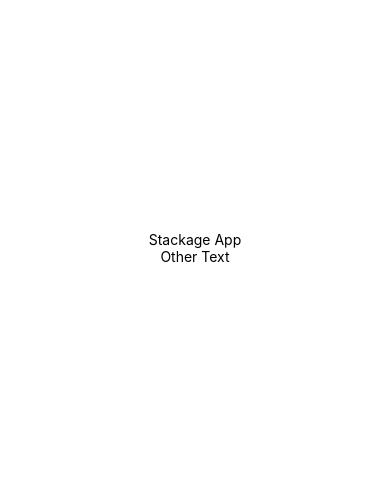
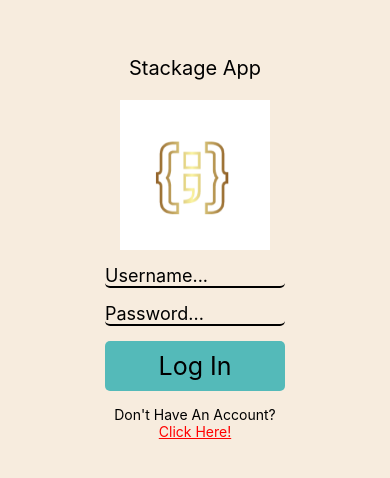
Before and after one commit to StackageApp/stackage-app, a React Native app: screen / in a window 390 px wide. Shown: the part 174-652 px from the top of the page. Built offline with nearby package versions, Linux system fonts and the light colour scheme.

Commit message:
create some standard styles and an example page

```diff
--- a/App.js
+++ b/App.js
@@ -1,26 +1,32 @@
 import React from 'react';
-import { StyleSheet, Text, View } from 'react-native';
+import { Text, View } from 'react-native';
 
 import { StatusBar } from 'expo-status-bar';
 
+import ExComponents from './ExComponents';
+import styles from './styles';
+
 export default function App() {
   return (
-    <View style={styles.container}>
-      <Text>Stackage App</Text>
-      <Text>Other Text</Text>
+    <View style={styles.landingPage}>
+      <Text style={styles.Title}>Stackage App</Text>
+      <ExComponents />
       <StatusBar style={styles.StatusBar} />
     </View>
   );
 }
 
-const styles = StyleSheet.create({
-  container: {
-    flex: 1,
-    backgroundColor: '#fff',
-    alignItems: 'center',
-    justifyContent: 'center',
-  },
-  StatusBar: {
-    StatusBarStyle: 'auto',
-  },
-});
+// const styles = StyleSheet.create({
+//   container: {
+//     flex: 1,
+//     backgroundColor: '#fff',
+//     alignItems: 'center',
+//     justifyContent: 'center',
+//   },
+//   Title: {
+//     fontSize: 20
+//   },
+//   StatusBar: {
+//     StatusBarStyle: 'auto',
+//   },
+// });
--- /dev/null
+++ b/ExComponents.js
@@ -0,0 +1,111 @@
+import React, { useState } from 'react';
+import {
+  Button,
+  Image,
+  Pressable,
+  StyleSheet,
+  Text,
+  TextInput,
+  TouchableHighlight,
+  TouchableOpacity,
+  View,
+} from 'react-native';
+
+import logo from './assets/stackageLogo2.png';
+import styles from './styles';
+
+export default function ExComponents() {
+  const [username, setUsername] = useState('');
+  const [password, setPassword] = useState('');
+
+  const onPress = (e) => {
+    e.preventDefault();
+    // console.log('values here', username, password);
+    setUsername('');
+    setPassword('');
+  };
+
+  const handleInput = (input, field) => {
+    // console.log(input, field);
+    if (field === 'username') {
+      setUsername(input);
+    }
+
+    if (field === 'password') {
+      setPassword(input);
+    }
+  };
+
+  return (
+    <View style={localStyles.container}>
+      {/* logo was imported from assets folder at the top */}
+      <Image style={localStyles.logo} source={logo} />
+      {/* Input field example */}
+      <TextInput
+        editable
+        numberOfLines={1}
+        maxLength={20}
+        onChangeText={(input) => {
+          handleInput(input, 'username');
+        }}
+        value={username}
+        style={styles.loginField}
+        placeholder="Username..."
+        allowFontScaling
+      />
+      <TextInput
+        editable
+        numberOfLines={1}
+        maxLength={20}
+        onChangeText={(input) => {
+          handleInput(input, 'password');
+        }}
+        value={password}
+        style={styles.loginField}
+        placeholder="Password..."
+        allowFontScaling
+      />
+
+      {/* TouchableOpacity if for a button that gets lighter with you press it
+      It is the same as Pressable, but is a build in react component */}
+      <TouchableOpacity style={styles.button} onPress={onPress}>
+        <Text style={styles.buttonText}>Log In</Text>
+      </TouchableOpacity>
+
+      {/* View can be treated like a div */}
+      <View style={localStyles.bottomText}>
+        <Text>Don&#39;t Have An Account?</Text>
+        <TouchableHighlight>
+          <Text
+            style={localStyles.clickHere}
+            onPress={() => {
+              // I've seen a lot of examples using functions directly in the even handlers, but
+              // that probably comes down to preference
+              console.log('my click here');
+            }}
+          >
+            Click Here!
+          </Text>
+        </TouchableHighlight>
+      </View>
+    </View>
+  );
+}
+
+const localStyles = StyleSheet.create({
+  container: {
+    alignItems: 'center',
+    gap: 15,
+  },
+  clickHere: {
+    color: 'red',
+    textDecorationLine: 'underline',
+  },
+  bottomText: {
+    alignItems: 'center',
+  },
+  logo: {
+    height: 150,
+    width: 150,
+  },
+});
--- a/makingbranch.js
+++ /dev/null
@@ -1 +0,0 @@
-////test
--- /dev/null
+++ b/styles.js
@@ -0,0 +1,45 @@
+import React from 'react';
+import { StyleSheet, Text, View } from 'react-native';
+
+const styles = StyleSheet.create({
+  container: {
+    flex: 1,
+    backgroundColor: '#fff',
+    alignItems: 'center',
+    justifyContent: 'center',
+  },
+  landingPage: {
+    flex: 3,
+    gap: 20,
+    height: '100%',
+    backgroundColor: '#f7ecde',
+    alignItems: 'center',
+    justifyContent: 'center',
+  },
+  Title: {
+    fontSize: 20,
+  },
+  StatusBar: {
+    StatusBarStyle: 'auto',
+  },
+  button: {
+    backgroundColor: '#54bab9',
+    borderRadius: 5,
+    height: 50,
+    width: 180,
+  },
+  buttonText: {
+    textAlign: 'center',
+    lineHeight: 50,
+    fontSize: 25,
+  },
+  loginField: {
+    borderBottomColor: 'black',
+    borderBottomWidth: 2,
+    width: 180,
+    borderRadius: 5,
+    fontSize: 18,
+  },
+});
+
+export default styles;
```
